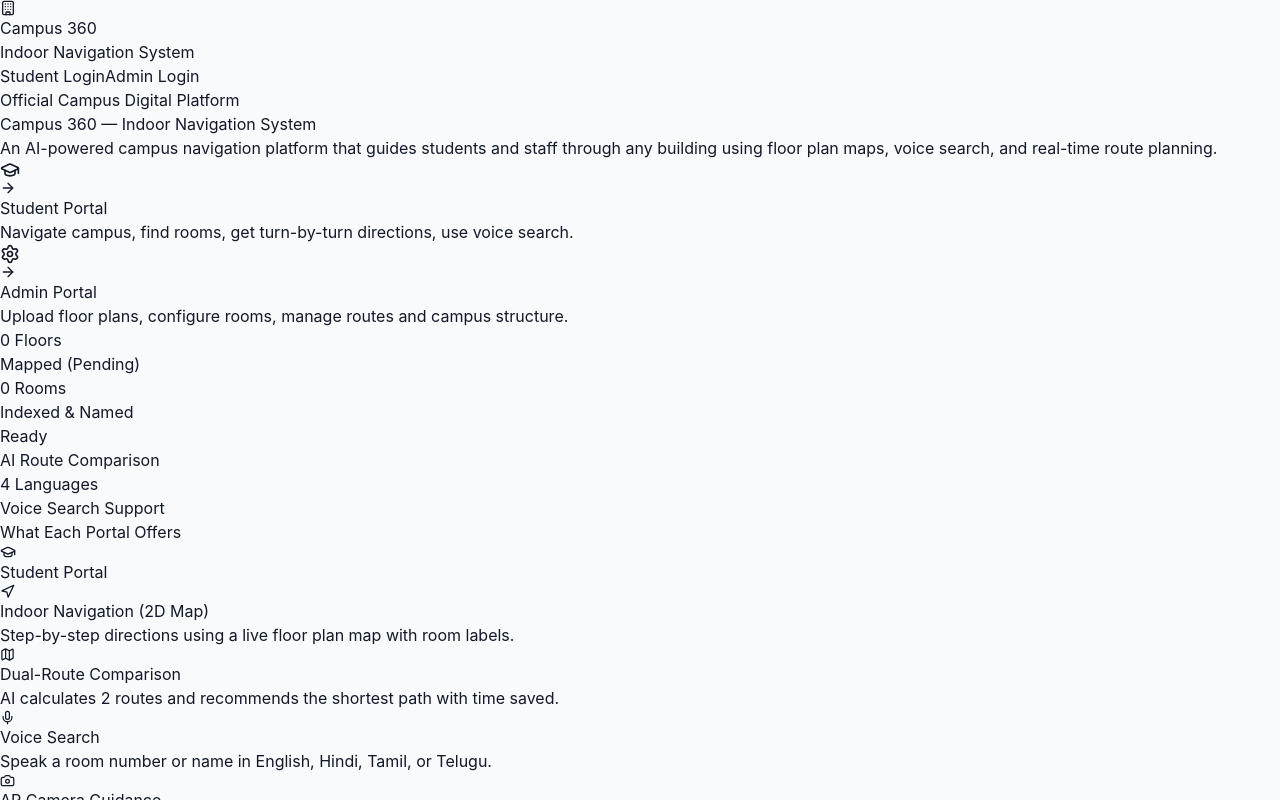
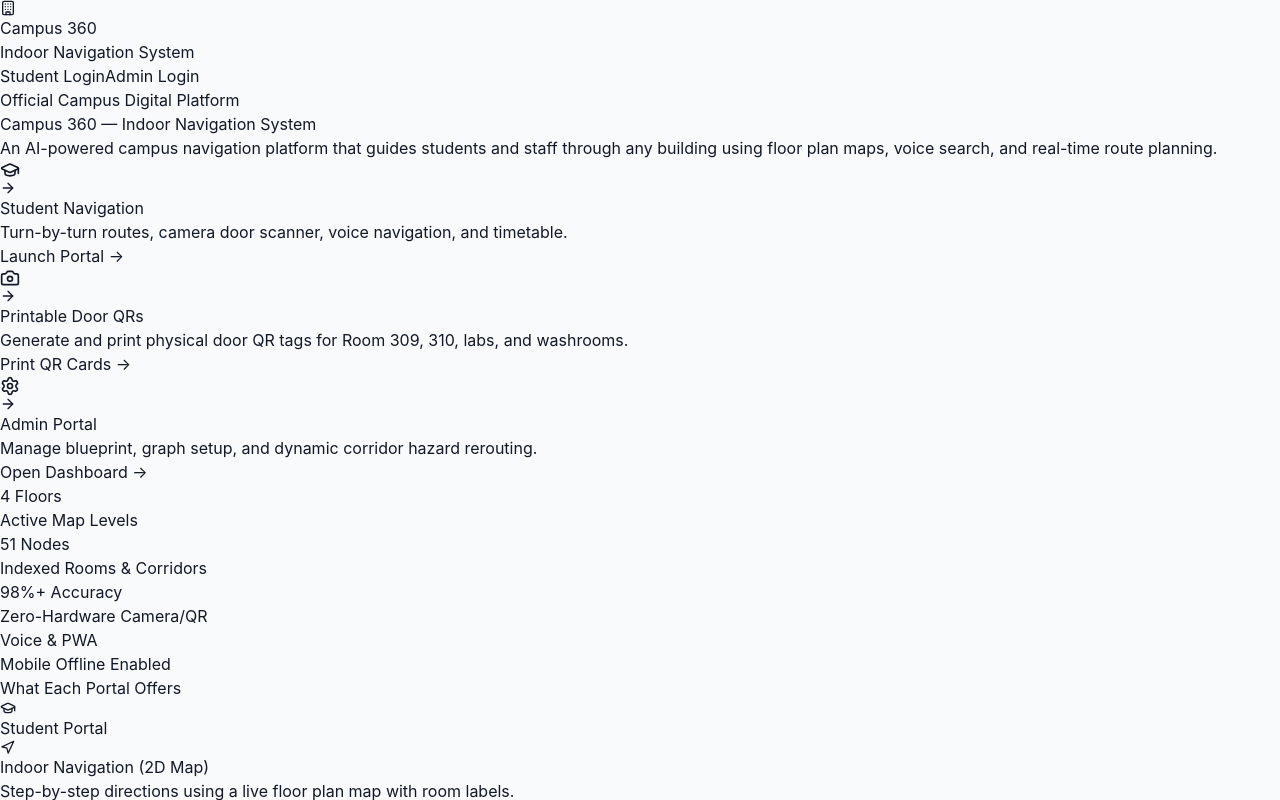
Before and after one commit to srujanem/Campus-Navigator, a React (Vite) app in the folder frontend/: page / in a window 1280 px wide. Shown: the top 800 px of the page. Built offline with nearby package versions, Linux system fonts and the light colour scheme.

Commit message:
feat: Add unified portal cards on LandingPage

```diff
--- a/frontend/src/pages/LandingPage.tsx
+++ b/frontend/src/pages/LandingPage.tsx
@@ -36,38 +36,69 @@ export const LandingPage: React.FC = () => {
                         any building using floor plan maps, voice search, and real-time route planning.
                     </p>
 
-                    {/* Two Portal Cards */}
-                    <div className="grid grid-cols-1 sm:grid-cols-2 gap-4 max-w-2xl mx-auto">
+                    {/* Combined Portal Action Hub */}
+                    <div className="grid grid-cols-1 sm:grid-cols-3 gap-4 max-w-3xl mx-auto">
                         <Link
                             to="/student"
-                            className="bg-white rounded-lg p-5 text-left hover:shadow-md transition-shadow border border-blue-100 group"
+                            className="bg-white rounded-lg p-5 text-left hover:shadow-lg transition-all border border-blue-100 group flex flex-col justify-between"
                         >
+                            <div>
                                 <div className="flex items-center justify-between mb-3">
-                                <div className="w-10 h-10 rounded bg-blue-700 flex items-center justify-center">
-                                    <GraduationCap size={20} className="text-white" />
+                                    <div className="w-10 h-10 rounded bg-blue-700 flex items-center justify-center text-white">
+                                        <GraduationCap size={20} />
                                     </div>
                                     <ArrowRight size={16} className="text-gray-400 group-hover:text-blue-700 group-hover:translate-x-0.5 transition-all" />
                                 </div>
-                            <p className="font-bold text-gray-900 mb-1">Student Portal</p>
+                                <p className="font-bold text-gray-900 mb-1">Student Navigation</p>
                                 <p className="text-xs text-gray-500 leading-relaxed">
-                                Navigate campus, find rooms, get turn-by-turn directions, use voice search.
+                                    Turn-by-turn routes, camera door scanner, voice navigation, and timetable.
                                 </p>
+                            </div>
+                            <span className="text-[11px] font-bold text-blue-700 mt-4 inline-flex items-center gap-1">
+                                Launch Portal →
+                            </span>
+                        </Link>
+
+                        <Link
+                            to="/admin/qr"
+                            className="bg-white rounded-lg p-5 text-left hover:shadow-lg transition-all border border-blue-100 group flex flex-col justify-between"
+                        >
+                            <div>
+                                <div className="flex items-center justify-between mb-3">
+                                    <div className="w-10 h-10 rounded bg-indigo-700 flex items-center justify-center text-white">
+                                        <Camera size={20} />
+                                    </div>
+                                    <ArrowRight size={16} className="text-gray-400 group-hover:text-indigo-700 group-hover:translate-x-0.5 transition-all" />
+                                </div>
+                                <p className="font-bold text-gray-900 mb-1">Printable Door QRs</p>
+                                <p className="text-xs text-gray-500 leading-relaxed">
+                                    Generate and print physical door QR tags for Room 309, 310, labs, and washrooms.
+                                </p>
+                            </div>
+                            <span className="text-[11px] font-bold text-indigo-700 mt-4 inline-flex items-center gap-1">
+                                Print QR Cards →
+                            </span>
                         </Link>
 
                         <Link
                             to="/admin"
-                            className="bg-white rounded-lg p-5 text-left hover:shadow-md transition-shadow border border-blue-100 group"
+                            className="bg-white rounded-lg p-5 text-left hover:shadow-lg transition-all border border-blue-100 group flex flex-col justify-between"
                         >
+                            <div>
                                 <div className="flex items-center justify-between mb-3">
-                                <div className="w-10 h-10 rounded bg-gray-800 flex items-center justify-center">
-                                    <Settings size={20} className="text-white" />
+                                    <div className="w-10 h-10 rounded bg-gray-800 flex items-center justify-center text-white">
+                                        <Settings size={20} />
                                     </div>
                                     <ArrowRight size={16} className="text-gray-400 group-hover:text-gray-800 group-hover:translate-x-0.5 transition-all" />
                                 </div>
                                 <p className="font-bold text-gray-900 mb-1">Admin Portal</p>
                                 <p className="text-xs text-gray-500 leading-relaxed">
-                                Upload floor plans, configure rooms, manage routes and campus structure.
+                                    Manage blueprint, graph setup, and dynamic corridor hazard rerouting.
                                 </p>
+                            </div>
+                            <span className="text-[11px] font-bold text-gray-900 mt-4 inline-flex items-center gap-1">
+                                Open Dashboard →
+                            </span>
                         </Link>
                     </div>
                 </div>
@@ -77,10 +108,10 @@ export const LandingPage: React.FC = () => {
             <section className="border-b border-gray-100 bg-gray-50">
                 <div className="max-w-4xl mx-auto px-6 py-6 grid grid-cols-2 sm:grid-cols-4 gap-4 text-center">
                     {[
-                        { value: '0 Floors', label: 'Mapped (Pending)' },
-                        { value: '0 Rooms', label: 'Indexed & Named' },
-                        { value: 'Ready', label: 'AI Route Comparison' },
-                        { value: '4 Languages', label: 'Voice Search Support' },
+                        { value: '4 Floors', label: 'Active Map Levels' },
+                        { value: '51 Nodes', label: 'Indexed Rooms & Corridors' },
+                        { value: '98%+ Accuracy', label: 'Zero-Hardware Camera/QR' },
+                        { value: 'Voice & PWA', label: 'Mobile Offline Enabled' },
                     ].map(s => (
                         <div key={s.label}>
                             <p className="text-lg font-bold text-gray-900">{s.value}</p>
```
Lines whose indentation alone changed are shown as unchanged.
